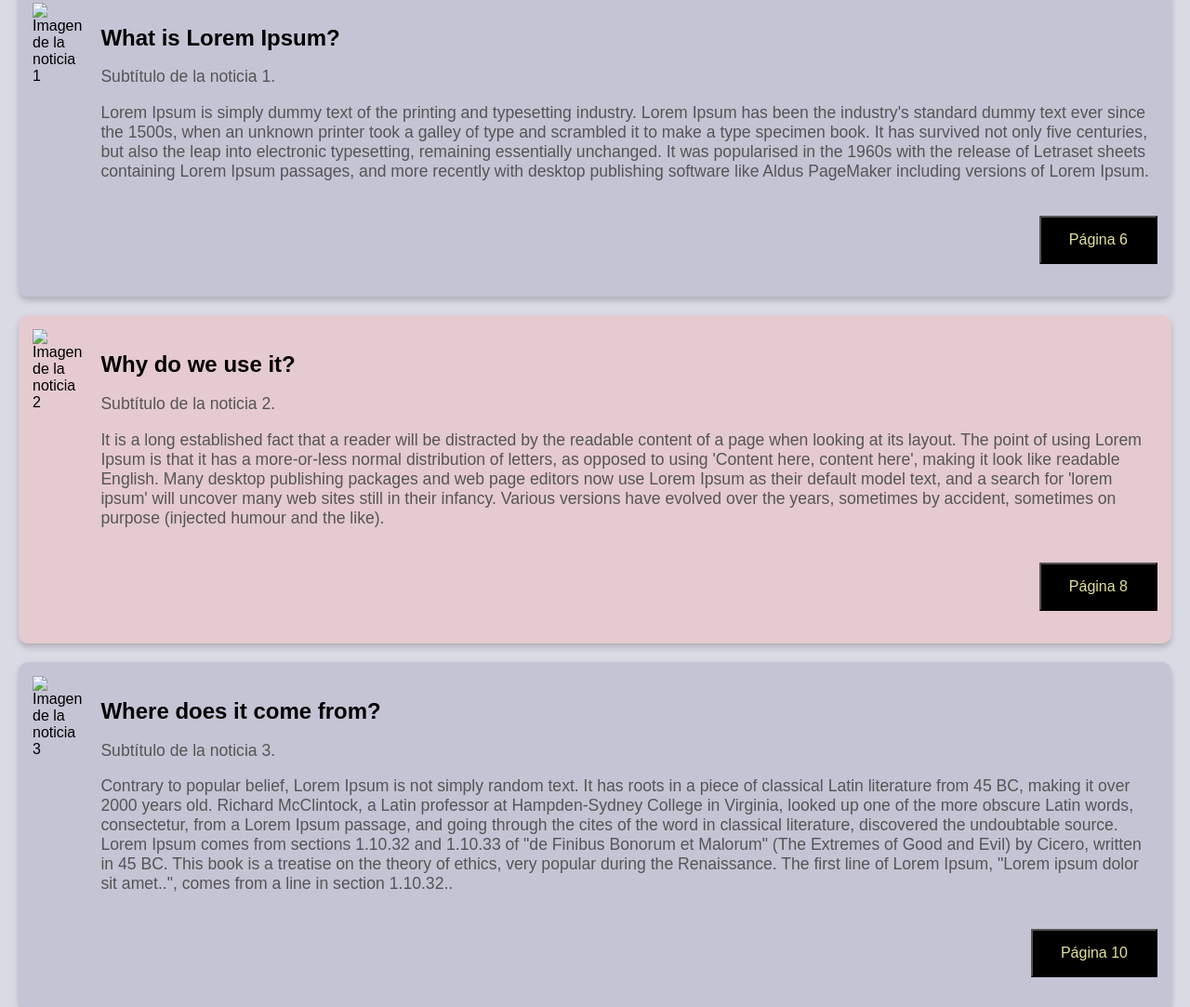
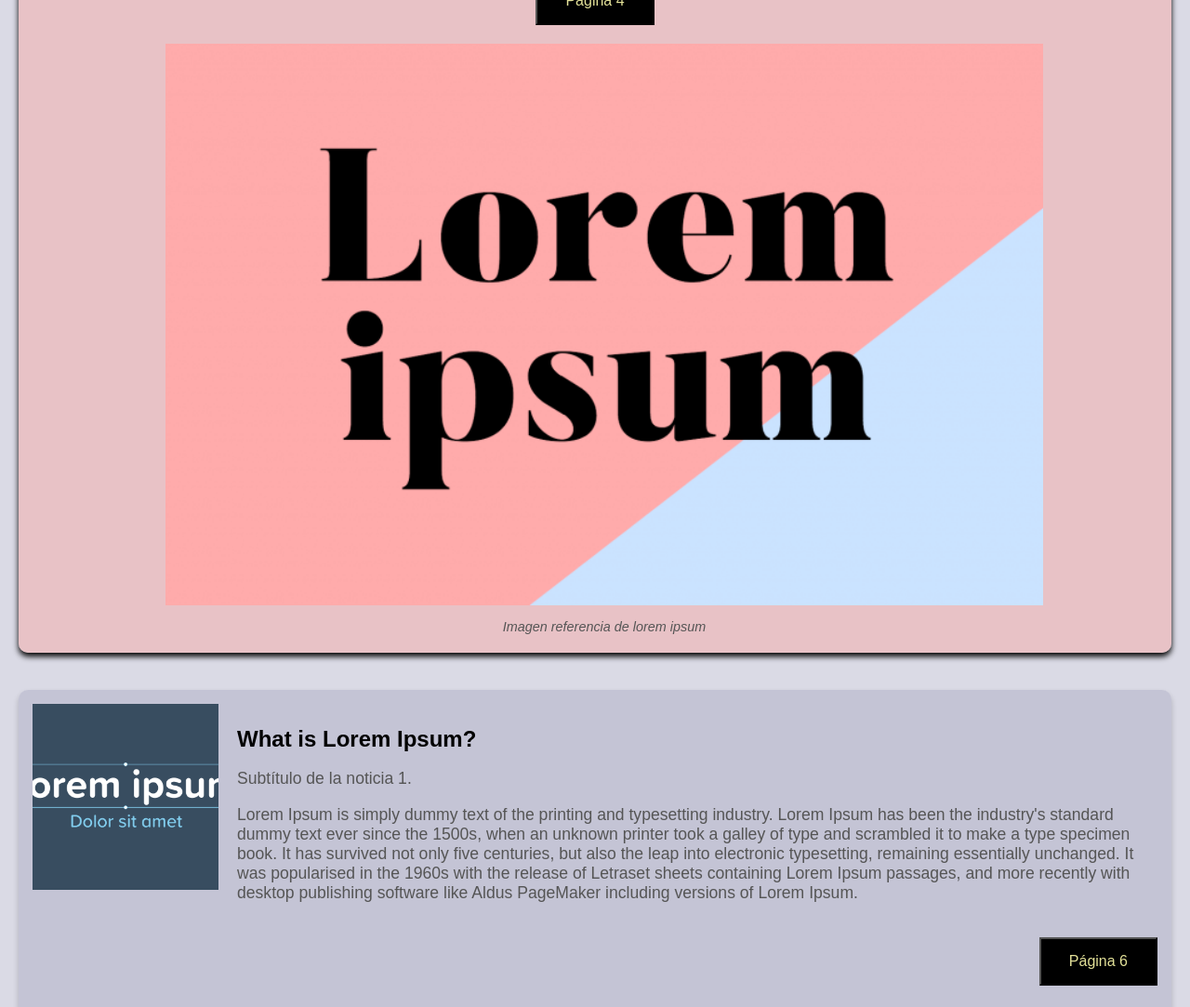
Before and after one commit to MagdaIG/Periodico, a plain HTML site: page index.html in a window 1280 px wide. Shown: the part 925-2008 px from the top of the page at 93% size. Drawn offline with Linux system fonts and the light colour scheme; the site is published under a folder, as on GitHub Pages, so addresses that start at the root find nothing.

Commit message:
arreglando imagenes

```diff
--- a/index.html
+++ b/index.html
@@ -11,7 +11,7 @@
 <!-- Cabecera del periódico -->
 <header>
     <hr>
-    <img src="/succes/logo1.png" alt="Imagen del logo" class="imagen-logo">
+    <img src="success/logo1.png" alt="Imagen del logo" class="imagen-logo">
 
     <div class="nombre-periodico">
         <h1>Lorem Ipsum News</h1>
@@ -58,7 +58,7 @@
         <button type="submit" class="btn btn-primary">Página 4</button>
     </div>
     <div class="news-image">
-        <img src="/succes/imagen-principal.png" alt="Imagen de la noticia principal" class="imagen-principal">
+        <img src="success/imagen-principal.png" alt="Imagen de la noticia principal" class="imagen-principal">
         <figcaption>Imagen referencia de lorem ipsum</figcaption>
     </div>
 </div>
@@ -67,7 +67,7 @@
 <!-- Otras noticias -->
 <section class="otras-noticias">
     <div class="noticia1">
-        <img src="/succes/imagen-cuadro1.png" alt="Imagen de la noticia 1" class="imagen-cuadro">
+        <img src="success/imagen-cuadro1.png" alt="Imagen de la noticia 1" class="imagen-cuadro">
         <div class="contenido-noticia">
             <h3>What is Lorem Ipsum?</h3>
             <p class="subtitulo-noticia">Subtítulo de la noticia 1.</p>
@@ -77,7 +77,7 @@
     </div>
 
     <div class="noticia2">
-        <img src="/succes/imagen-cuadro2.png" alt="Imagen de la noticia 2" class="imagen-cuadro">
+        <img src="success/imagen-cuadro2.png" alt="Imagen de la noticia 2" class="imagen-cuadro">
         <div class="contenido-noticia">
             <h3>Why do we use it?</h3>
             <p class="subtitulo-noticia">Subtítulo de la noticia 2.</p>
@@ -87,7 +87,7 @@
     </div>
 
     <div class="noticia3">
-        <img src="/succes/imagen-cuadro3.png" alt="Imagen de la noticia 3" class="imagen-cuadro">
+        <img src="success/imagen-cuadro3.png" alt="Imagen de la noticia 3" class="imagen-cuadro">
         <div class="contenido-noticia">
             <h3>Where does it come from?</h3>
             <p class="subtitulo-noticia">Subtítulo de la noticia 3.</p>
@@ -97,7 +97,7 @@
     </div>
 
     <div class="noticia4">
-        <img src="/succes/imagen-cuadro4.png" alt="Imagen de la noticia 4" class="imagen-cuadro">
+        <img src="success/imagen-cuadro4.png" alt="Imagen de la noticia 4" class="imagen-cuadro">
         <div class="contenido-noticia">
             <h3>Where can I get some?</h3>
             <p class="subtitulo-noticia">Subtítulo de la noticia 4.</p>
```
Also changed, not shown: success/imagen-cuadro1.png (renamed from succes/imagen-cuadro1.png), success/imagen-cuadro2.png (renamed from succes/imagen-cuadro2.png), success/imagen-cuadro3.png (renamed from succes/imagen-cuadro3.png), success/imagen-cuadro4.png (renamed from succes/imagen-cuadro4.png), success/imagen-principal.png (renamed from succes/imagen-principal.png), success/logo.png (renamed from succes/logo.png), success/logo1.png (renamed from succes/logo1.png).
